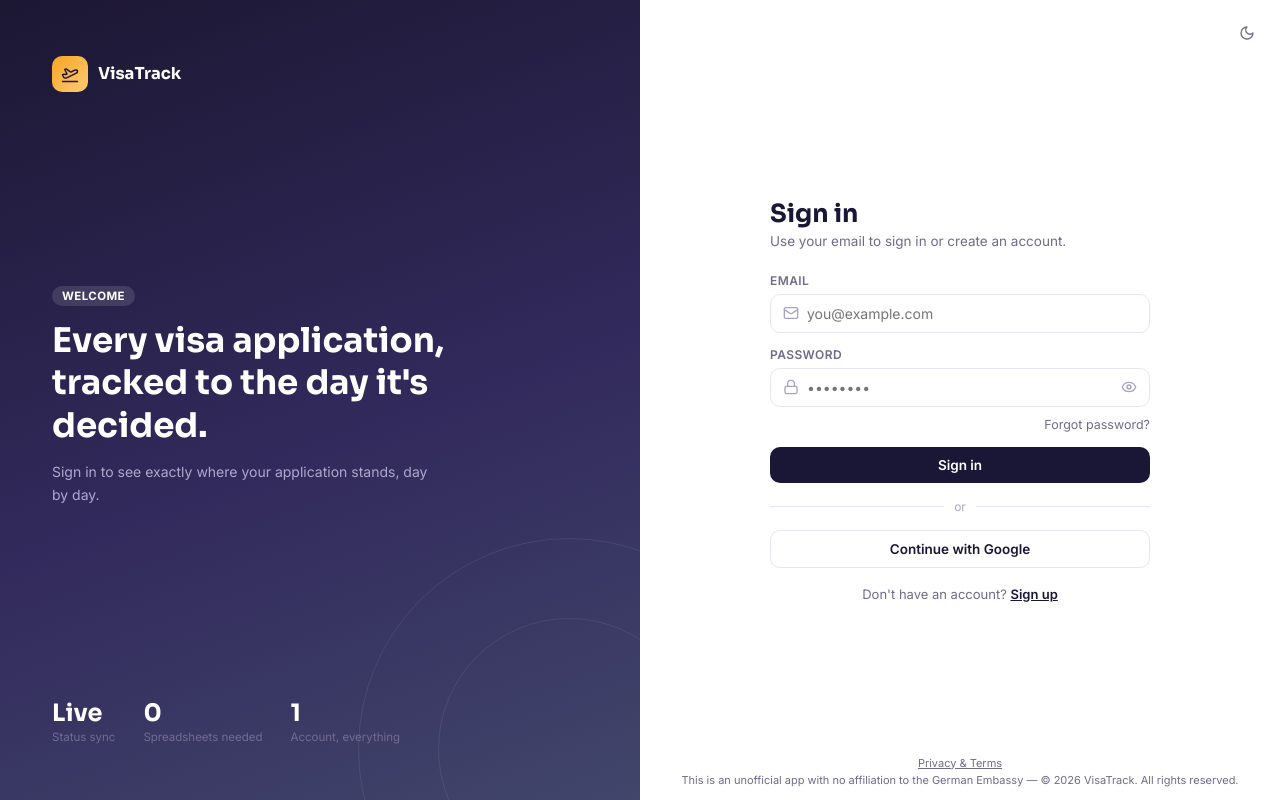
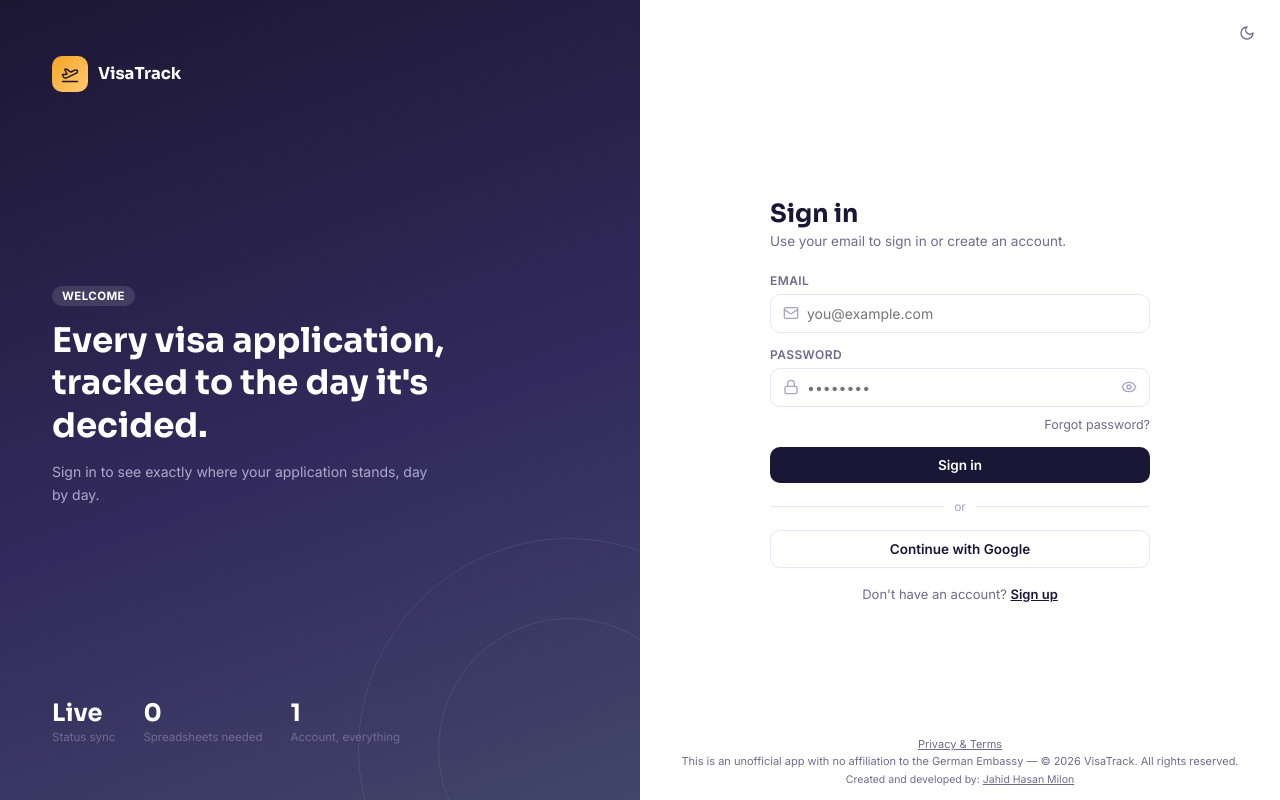
Before and after one commit to jahidhasanmilon/Visa_Application_Tracker, a React (Vite) app: page /login in a window 1280 px wide. Built offline with nearby package versions, Linux system fonts and the light colour scheme; no server answers.

Commit message:
Add developer credit line to footer

```diff
--- a/src/components/Footer.tsx
+++ b/src/components/Footer.tsx
@@ -1,10 +1,16 @@
 import { useLanguage } from '../i18n/LanguageContext';
+
+const CREATOR_NAME = 'Jahid Hasan Milon';
+const CREATOR_LINKEDIN = 'https://www.linkedin.com/in/jahid-hasan-milon';
 
 export default function Footer() {
   const { t } = useLanguage();
   return (
     <div className="app-footer">
-      {t('footer.text', { year: new Date().getFullYear() })}
+      <div>{t('footer.text', { year: new Date().getFullYear() })}</div>
+      <div className="app-footer-credit">
+        {t('footer.createdBy')} <a href={CREATOR_LINKEDIN} target="_blank" rel="noreferrer">{CREATOR_NAME}</a>
+      </div>
     </div>
   );
 }
--- a/src/i18n/translations.ts
+++ b/src/i18n/translations.ts
@@ -91,6 +91,7 @@ export const translations: Record<Lang, Record<string, string>> = {
 
     // Footer
     'footer.text': 'This is an unofficial app with no affiliation to the German Embassy — © {{year}} VisaTrack. All rights reserved.',
+    'footer.createdBy': 'Created and developed by:',
 
     // My Status (applicant dashboard)
     'status.title': 'My Status',
@@ -316,6 +317,7 @@ export const translations: Record<Lang, Record<string, string>> = {
 
     // Footer
     'footer.text': 'এটি একটি অনানুষ্ঠানিক অ্যাপ, জার্মান দূতাবাসের সাথে কোনো সম্পর্ক নেই — © {{year}} VisaTrack। সর্বস্বত্ব সংরক্ষিত।',
+    'footer.createdBy': 'তৈরি ও ডেভেলপ করেছেন:',
 
     // My Status (applicant dashboard)
     'status.title': 'আমার স্ট্যাটাস',
--- a/src/styles/theme.css
+++ b/src/styles/theme.css
@@ -120,6 +120,9 @@ html, body { background: var(--bg); }
 .app-footer {
   padding: 16px 34px; font-size: 11px; color: var(--muted); text-align: center; line-height: 1.5;
 }
+.app-footer-credit { margin-top: 3px; font-size: 10.5px; }
+.app-footer-credit a { color: var(--muted); text-decoration: underline; }
+.app-footer-credit a:hover { color: var(--ink); }
 
 .app-sidebar {
   background: linear-gradient(180deg, var(--sidebar) 0%, var(--sidebar-2) 100%);
```
